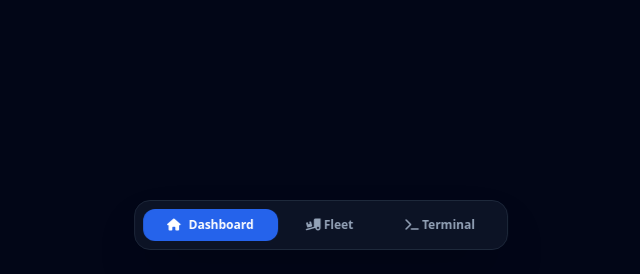
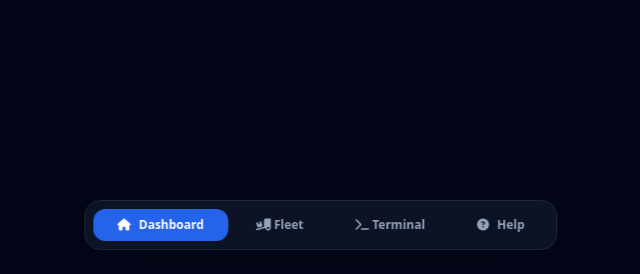
Before and after one commit to pgwilde8/wws-base, a FastAPI app: template app/templates/drivers/dashboard2.html in a window 1280 px wide. Shown: the part 526-800 px from the top of the page, without its empty margins (319-959 px from the left). Run offline with FastAPI, Linux system fonts and the light colour scheme; the template is opened without the code that fills it, so the values that code supplies are empty; some libraries are stand-ins or nearby versions.

Commit message:
dashboards upgrades1

```diff
--- a/app/templates/drivers/dashboard2.html
+++ b/app/templates/drivers/dashboard2.html
@@ -122,8 +122,13 @@
             <a href="/drivers/terminal" class="text-slate-400 hover:text-white px-6 py-2 rounded-xl text-xs font-bold transition">
                 <i class="fas fa-terminal"></i> Terminal
             </a>
+            <button type="button" onclick="document.getElementById('help-drawer').classList.remove('translate-x-full')" class="text-slate-400 hover:text-white px-6 py-2 rounded-xl text-xs font-bold transition flex items-center gap-2">
+                <i class="fas fa-question-circle"></i> Help
+            </button>
         </div>
     </nav>
+
+    {% include "drivers/partials/help_drawer.html" %}
 
     {% if is_new_driver %}
     <div id="first-mission-placeholder" hx-get="/drivers/partials/first-mission" hx-trigger="load" hx-swap="outerHTML"></div>
--- /dev/null
+++ b/app/templates/drivers/partials/help_drawer.html
@@ -0,0 +1,95 @@
+<div id="help-drawer" class="fixed inset-y-0 right-0 w-80 max-w-[90vw] bg-slate-900 border-l border-slate-800 shadow-2xl z-[100] transform translate-x-full transition-transform duration-300">
+    <div class="p-6 h-full flex flex-col">
+        <div class="flex justify-between items-center mb-8">
+            <h3 class="text-white font-bold tracking-tight">Resource Center</h3>
+            <button type="button" onclick="document.getElementById('help-drawer').classList.add('translate-x-full')" class="text-slate-500 hover:text-white transition" aria-label="Close">
+                <i class="fas fa-times"></i>
+            </button>
+        </div>
+
+        <div class="flex-1 overflow-y-auto space-y-6 pr-2">
+            <div>
+                <h4 class="text-xs font-black text-blue-500 uppercase tracking-widest mb-3">The $CANDLE Economy</h4>
+                <div class="space-y-4">
+                    <details class="group border-b border-slate-800 pb-3">
+                        <summary class="text-xs text-slate-300 font-bold cursor-pointer list-none flex justify-between items-center gap-2">
+                            My tank is at 0.0. How do I refill?
+                            <i class="fas fa-plus text-xs shrink-0 group-open:rotate-45 transition-transform"></i>
+                        </summary>
+                        <div class="mt-3 space-y-3 text-xs text-slate-500 leading-relaxed">
+                            <p>There are two ways to fuel your AI Scout:</p>
+                            <div class="bg-black/40 p-3 rounded-lg border border-slate-800">
+                                <p class="text-blue-400 font-bold mb-1">1. Auto-Refill (Professional Path)</p>
+                                <p>When you book a load through GC Dispatch and factor it, <strong class="text-slate-400">21% of our 2% service fee</strong> is converted to $CANDLE and dropped into your tank.</p>
+                                <p class="mt-2 text-slate-400">Example: A $2,000 load generates a $40 fee. We give $8.40 back as <strong class="text-blue-400">8.4 $CANDLE</strong>. Automation stays virtually free as long as you're hauling.</p>
+                            </div>
+                            <div class="bg-black/40 p-3 rounded-lg border border-slate-800">
+                                <p class="text-blue-400 font-bold mb-1">2. Manual Top-Up (Rapid Path)</p>
+                                <p>Purchase fuel packs directly:</p>
+                                <ul class="mt-2 space-y-1 text-slate-400">
+                                    <li>Starter Cell: 10.0 $CANDLE ($19)</li>
+                                    <li>Fleet Cell: 60.0 $CANDLE ($99) — Best Value</li>
+                                </ul>
+                            </div>
+                        </div>
+                    </details>
+
+                    <details class="group border-b border-slate-800 pb-3">
+                        <summary class="text-xs text-slate-300 font-bold cursor-pointer list-none flex justify-between items-center gap-2">
+                            How do I refill for free?
+                            <i class="fas fa-plus text-xs shrink-0 group-open:rotate-45 transition-transform"></i>
+                        </summary>
+                        <p class="text-xs text-slate-500 mt-2 leading-relaxed">
+                            Factor your loads through us! We kick back 21% of our dispatch fee directly into your fuel tank as $CANDLE.
+                        </p>
+                    </details>
+
+                    <details class="group border-b border-slate-800 pb-3">
+                        <summary class="text-xs text-slate-300 font-bold cursor-pointer list-none flex justify-between items-center gap-2">
+                            Can I buy extra fuel?
+                            <i class="fas fa-plus text-xs shrink-0 group-open:rotate-45 transition-transform"></i>
+                        </summary>
+                        <div class="mt-2">
+                            <p class="text-xs text-slate-500 mb-3 leading-relaxed">Need more outreach power? Purchase a manual top-up.</p>
+                            <a href="/drivers/buy-fuel" class="block w-full bg-blue-600/20 text-blue-400 text-xs font-bold py-2 rounded-lg border border-blue-500/30 hover:bg-blue-600 hover:text-white transition text-center">
+                                Buy 10.0 $CANDLE ($19)
+                            </a>
+                            <a href="/drivers/buy-fuel?pack=fleet" class="block w-full mt-2 bg-slate-800 text-slate-300 text-xs font-bold py-2 rounded-lg border border-slate-700 hover:bg-slate-700 transition text-center">
+                                Buy 60.0 $CANDLE ($99) — Best Value
+                            </a>
+                        </div>
+                    </details>
+                </div>
+            </div>
+
+            <div>
+                <h4 class="text-xs font-black text-slate-500 uppercase tracking-widest mb-3">Scout Chrome Extension</h4>
+                <div class="bg-black/40 p-3 rounded-xl border border-slate-800">
+                    <p class="text-xs text-slate-400 leading-relaxed">If Scout isn't appearing on DAT/Truckstop, ensure you're logged into the extension with your API Key:</p>
+                    <p class="mt-2 font-mono text-xs text-blue-400 break-all">{{ scout_api_key_display or "Not configured — get one in Settings" }}</p>
+                </div>
+            </div>
+
+            <div>
+                <h4 class="text-xs font-black text-slate-500 uppercase tracking-widest mb-3">Negotiation Tactics</h4>
+                <div class="space-y-3 text-xs text-slate-500">
+                    <div class="bg-black/40 p-3 rounded-xl border border-slate-800">
+                        <p class="font-bold text-slate-400 mb-1">Force Call (0.5 $CANDLE)</p>
+                        <p>Use when the broker is slow to email or you need urgency. Triggers an AI phone call to the broker.</p>
+                    </div>
+                    <div class="bg-black/40 p-3 rounded-xl border border-slate-800">
+                        <p class="font-bold text-slate-400 mb-1">Manual Counter</p>
+                        <p>Use when you want to tweak the AI's suggested rate or add custom notes. You control the exact offer.</p>
+                    </div>
+                </div>
+            </div>
+        </div>
+
+        <div class="pt-6 border-t border-slate-800">
+            <a href="mailto:support@gcdloads.com" class="block w-full bg-slate-800 text-white text-xs font-bold py-3 rounded-xl flex items-center justify-center gap-2 hover:bg-slate-700 transition">
+                <i class="fas fa-headset text-blue-500"></i>
+                Live Tech Support
+            </a>
+        </div>
+    </div>
+</div>
```
Also changed, not shown: app/routes/client.py (+26 -2 lines), app/templates/drivers/buy_fuel.html (added, +23 -0 lines).
